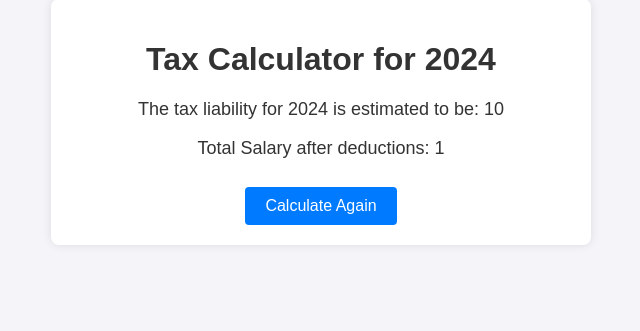
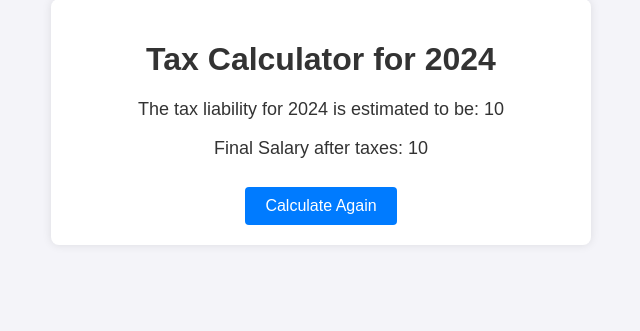
Before and after one commit to iwindon/2024_Tax_Brackets, a Flask app: template templates/result.html in a window 1280 px wide. Shown: the part 278-609 px from the top of the page, without its empty margins (319-959 px from the left). Run offline with Flask 2, Linux system fonts and the light colour scheme; the template is opened without the code that fills it: most values are stand-ins (such as "Sample title", 1, 10 or a date in 2020).

Commit message:
updated app

```diff
--- a/app.py
+++ b/app.py
@@ -9,9 +9,11 @@ def calculate_tax(salary, salary2, num_children, filing_status):
     child_credit = 2000 * num_children
 
     if filing_status == 'married':
-        total_salary = salary + salary2 - standard_deduction
+        total_salary = salary + salary2
+        taxable_income = total_salary - standard_deduction
     else:
-        total_salary = salary - standard_deduction
+        total_salary = salary
+        taxable_income = total_salary - standard_deduction
 
     if filing_status == 'single':
         tax_brackets = [
@@ -34,11 +36,15 @@ def calculate_tax(salary, salary2, num_children, filing_status):
     tax = 0
 
     for i in range(len(tax_brackets)-1):
-        if total_salary > tax_brackets[i][0]:
-            tax += (total_salary - tax_brackets[i][0]) * tax_brackets[i][1]
-            total_salary = tax_brackets[i][0]
-    tax += total_salary * tax_brackets[-1][1]
-    return locale.currency(tax - child_credit, grouping=True), locale.currency(total_salary, grouping=True)
+        if taxable_income > tax_brackets[i][0]:
+            tax += (taxable_income - tax_brackets[i][0]) * tax_brackets[i][1]
+            taxable_income = tax_brackets[i][0]
+    tax += taxable_income * tax_brackets[-1][1]
+    tax -= child_credit
+
+    final_salary_after_taxes = total_salary - tax
+
+    return locale.currency(tax, grouping=True), locale.currency(final_salary_after_taxes, grouping=True)
 
 @app.route('/', methods=['GET', 'POST'])
 def index():
@@ -47,8 +53,8 @@ def index():
         salary = float(request.form['salary'])
         salary2 = float(request.form['salary2']) if filing_status == 'married' else 0
         num_children = int(request.form['num_children'])
-        tax, total_salary = calculate_tax(salary, salary2, num_children, filing_status)
-        return render_template('result.html', tax=tax, total_salary=total_salary)
+        tax, final_salary_after_taxes = calculate_tax(salary, salary2, num_children, filing_status)
+        return render_template('result.html', tax=tax, final_salary_after_taxes=final_salary_after_taxes)
     return render_template('form.html')
 
 if __name__ == '__main__':
--- a/templates/result.html
+++ b/templates/result.html
@@ -9,7 +9,7 @@
         <h1>Tax Calculator for 2024</h1>
         <div class="result">
             <p>The tax liability for 2024 is estimated to be: {{ tax }}</p>
-            <p>Total Salary after deductions: {{ total_salary }}</p>
+            <p>Final Salary after taxes: {{ final_salary_after_taxes }}</p>
             <a href="/">Calculate Again</a>
         </div>
     </div>
```
